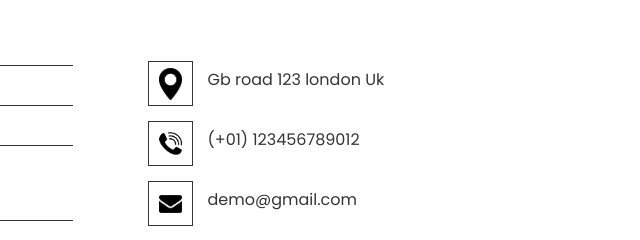
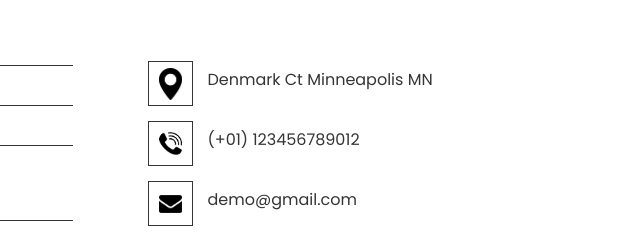
Before and after one commit to 4y2s/food, a plain HTML site: page contact.html in a window 1280 px wide. Shown: the part 226-466 px from the top of the page, 605-1245 px from the left. Drawn offline with nearby package versions, Linux system fonts and the light colour scheme.

Commit message:
feature branch

```diff
--- a/contact.html
+++ b/contact.html
@@ -94,7 +94,7 @@
                 <img src="images/location.png" alt="">
               </div>
               <h6>
-                Gb road 123 london Uk
+                Denmark Ct Minneapolis MN
               </h6>
             </a>
             <a href="">
```
